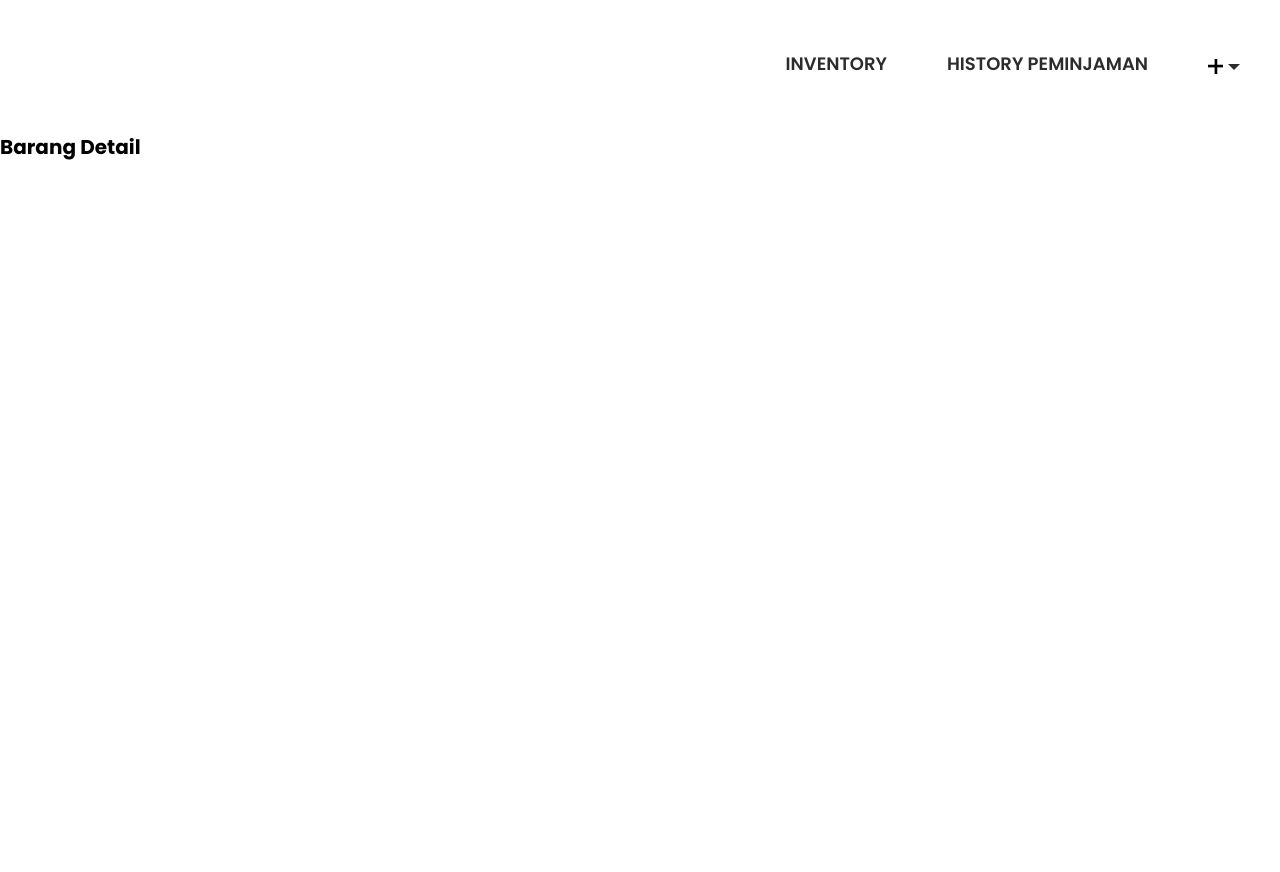
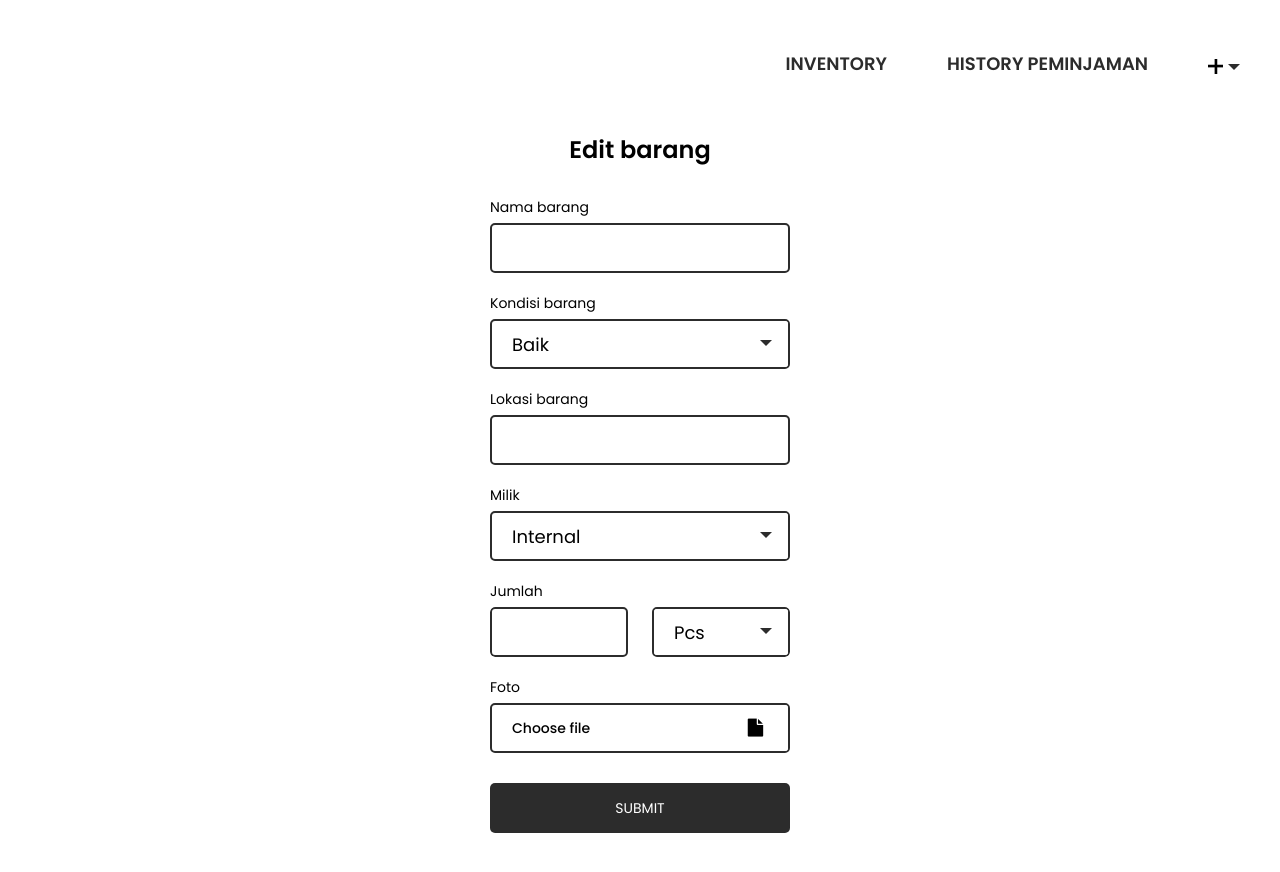
Before and after one commit to GunawanAhmad/Inventory-Frontend, a React (Create React App) app: page /edit-barang in a window 1280 px wide. Shown: the top 872 px of the page. Before the commit the page ends 800 px from the top, so only its background shows below. Built offline with nearby package versions, Linux system fonts and the light colour scheme.

Commit message:
add edit barang page

```diff
--- a/src/App.js
+++ b/src/App.js
@@ -3,6 +3,7 @@ import BarangDetail from "./View/barangDetail";
 import Beranda from "./View/beranda";
 import Navbar from "./components/navbar";
 import TambahBarang from "./View/tambahBarang";
+import EditBarang from "./View/editBarang";
 import "./css/app.css";
 import { BrowserRouter as Router, Route, Switch } from "react-router-dom";
 
@@ -15,6 +16,7 @@ function App() {
           <Switch>
             <Route exact path="/" component={Beranda} />
             <Route path="/tambah-barang" component={TambahBarang} />
+            <Route path="/edit-barang" component={EditBarang} />
             <Route path="/login" component={Login} />
             <Route path="/:id" component={BarangDetail} />
           </Switch>
--- /dev/null
+++ b/src/View/editBarang.jsx
@@ -0,0 +1,251 @@
+import React from "react";
+import "../css/tambahBarang.css";
+
+function TamnbahBarang() {
+  const [kondisiBarang, setKondisiBarang] = React.useState("Baik");
+  const [milik, setMilik] = React.useState("Internal");
+  const [satuanBarang, setSatuanBarang] = React.useState("Pcs");
+  const [photo, setPhoto] = React.useState(null);
+  const [bukti, setBukti] = React.useState(null);
+
+  function openListInput(inputElm, check) {
+    let container;
+    if (check) {
+      container =
+        inputElm.target.parentElement.parentElement.parentElement.childNodes[2];
+    } else {
+      container = inputElm.target.parentElement.parentElement.childNodes[2];
+    }
+    container.classList.remove("hide");
+  }
+
+  function closeListInput(inputElm, check) {
+    let container;
+    if (check) {
+      container =
+        inputElm.target.parentElement.parentElement.parentElement.childNodes[2];
+    } else {
+      container = inputElm.target.parentElement.parentElement.childNodes[2];
+    }
+    if (!container.classList.contains("hovered")) {
+      container.classList.add("hide");
+    }
+  }
+
+  function suggestionBoxHovered(elm) {
+    let suggestionBox = elm.target.parentElement.parentElement.childNodes[2];
+    suggestionBox.classList.add("hovered");
+  }
+  function suggestionBoxOutHover(elm) {
+    let suggestionBox = elm.target.parentElement.parentElement.childNodes[2];
+    suggestionBox.classList.remove("hovered");
+  }
+
+  function changeKondisiBarang(e) {
+    setKondisiBarang(e.target.textContent);
+    let suggestionBox = e.target.parentElement;
+    suggestionBox.classList.add("hide");
+  }
+
+  function changeMilik(e) {
+    setMilik(e.target.textContent);
+    let suggestionBox = e.target.parentElement;
+    suggestionBox.classList.add("hide");
+  }
+
+  function changeSatuanbarang(e) {
+    setSatuanBarang(e.target.textContent);
+    let suggestionBox = e.target.parentElement;
+    suggestionBox.classList.add("hide");
+  }
+
+  function getFilePhoto(e) {
+    setPhoto(e.target.files[0]);
+  }
+  function getFileBukti(e) {
+    setBukti(e.target.files[0]);
+  }
+
+  return (
+    <div className="container-tambah-barang">
+      <form action="" className="form">
+        <h3 className="title">Edit barang</h3>
+        <div className="form_div">
+          <label htmlFor="namaBarang" className="label">
+            Nama barang
+          </label>
+          <input
+            type="text"
+            name="namaBarang"
+            id="namaBarang"
+            required
+            className="input"
+          />
+        </div>
+        <div className="form_div">
+          <label htmlFor="kondisiBarang" className="label">
+            Kondisi barang
+          </label>
+          <div className="input">
+            <input
+              type="text"
+              name="kondisiBarang"
+              id="kondisiBarang"
+              onFocus={openListInput}
+              onBlur={closeListInput}
+              value={kondisiBarang}
+              required
+            />
+
+            <div className="triangle"></div>
+          </div>
+
+          <ul
+            className="input-list hide"
+            onMouseOver={suggestionBoxHovered}
+            onMouseOut={suggestionBoxOutHover}
+          >
+            <li onClick={changeKondisiBarang}>Baik</li>
+            <li onClick={changeKondisiBarang}>Rusak</li>
+            <li onClick={changeKondisiBarang}>Hilang</li>
+          </ul>
+        </div>
+
+        <div className="form_div">
+          <label htmlFor="lokasiBarang" className="label">
+            Lokasi barang
+          </label>
+          <input
+            type="text"
+            name="lokasiBarang"
+            id="lokasiBarang"
+            required
+            className="input"
+          />
+        </div>
+        <div className="form_div">
+          <label htmlFor="milikBarang" className="label">
+            Milik
+          </label>
+          <div className="input">
+            <input
+              type="text"
+              name="milikBarang"
+              id="milikBarang"
+              onFocus={openListInput}
+              onBlur={closeListInput}
+              value={milik}
+              required
+            />
+
+            <div className="triangle"></div>
+          </div>
+
+          <ul
+            className="input-list hide"
+            onMouseOver={suggestionBoxHovered}
+            onMouseOut={suggestionBoxOutHover}
+          >
+            <li onClick={changeMilik}>Internal</li>
+            <li onClick={changeMilik}>Eksternal</li>
+          </ul>
+        </div>
+
+        <div className="form_div">
+          <label htmlFor="jumlahBarang" className="label">
+            Jumlah
+          </label>
+          <div className="input double">
+            <input
+              type="number"
+              name="jumlahBarang"
+              id="jumlahBarang"
+              required
+              className="input"
+            />
+
+            <div className="input">
+              <input
+                type="text"
+                value={satuanBarang}
+                onFocus={(e) => openListInput(e, true)}
+                onBlur={(e) => closeListInput(e, true)}
+              />
+              <div className="triangle"></div>
+            </div>
+          </div>
+
+          <ul
+            className="input-list hide"
+            onMouseOver={suggestionBoxHovered}
+            onMouseOut={suggestionBoxOutHover}
+          >
+            <li onClick={changeSatuanbarang}>Pcs</li>
+            <li onClick={changeSatuanbarang}>Pack</li>
+          </ul>
+        </div>
+        <div className="form_div">
+          <label htmlFor="lokasiBarang" className="label">
+            Foto
+          </label>
+          <div className="input photo-input">
+            <label for="file-upload" className="custom-file-upload">
+              {photo ? photo.name : "Choose file"}
+            </label>
+            <div className="icon">
+              <i class="fa fa-file"></i>
+            </div>
+            <input id="file-upload" type="file" onChange={getFilePhoto} />
+          </div>
+        </div>
+
+        {milik == "Eksternal" && (
+          <div className="exsternal_option">
+            <div className="form_div">
+              <label htmlFor="namaBarang" className="label">
+                Nama / organisasi pemilik
+              </label>
+              <input
+                type="text"
+                name="namaBarang"
+                id="namaBarang"
+                required
+                className="input"
+              />
+            </div>
+            <div className="form_div">
+              <label htmlFor="namaBarang" className="label">
+                Tanggal
+              </label>
+              <input
+                type="date"
+                name="namaBarang"
+                id="namaBarang"
+                required
+                className="input"
+              />
+            </div>
+            <div className="form_div">
+              <label htmlFor="lokasiBarang" className="label">
+                Bukti peminjaman
+              </label>
+              <div className="input photo-input">
+                <label for="bukti-upload" className="custom-file-upload">
+                  {bukti ? bukti.name : "Choose file"}
+                </label>
+                <div className="icon">
+                  <i class="fa fa-file"></i>
+                </div>
+                <input id="bukti-upload" type="file" onChange={getFileBukti} />
+              </div>
+            </div>
+          </div>
+        )}
+
+        <button className="btn">SUBMIT</button>
+      </form>
+    </div>
+  );
+}
+
+export default TamnbahBarang;
```
